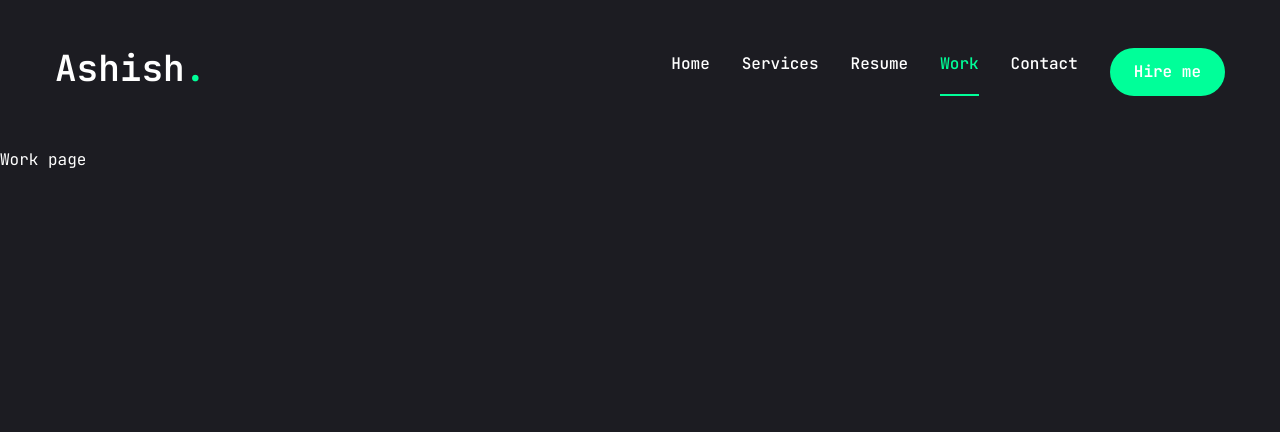
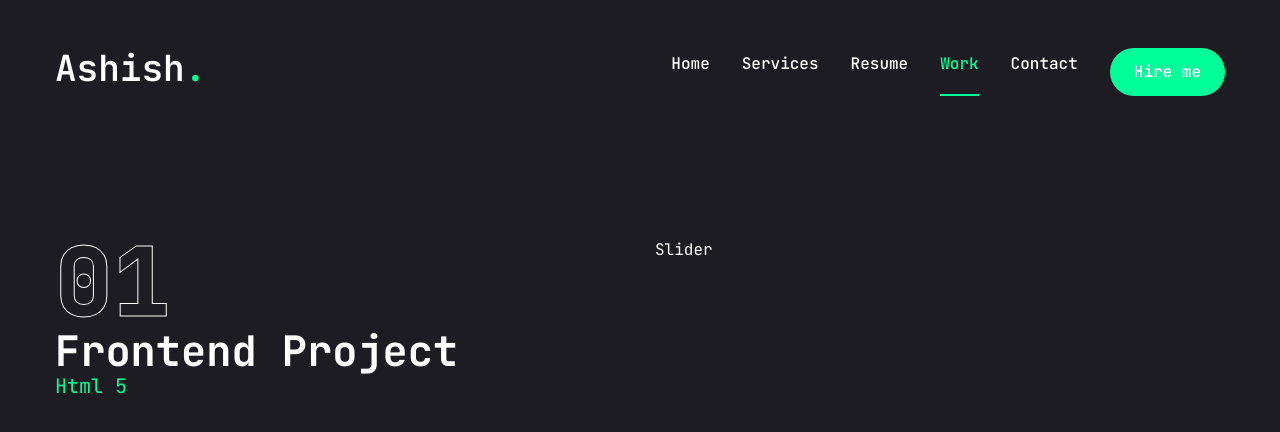
Before and after one commit to syntax2/ashish_portfolio, a Next.js app: page /work in a window 1280 px wide. Shown: the top 432 px of the page. Built offline with nearby package versions, Linux system fonts and the light colour scheme.

Commit message:
work page of portfolio

```diff
--- a/app/work/page.jsx
+++ b/app/work/page.jsx
@@ -1,5 +1,72 @@
+"use client";
+
+import { motion } from "framer-motion";
+import React, { useState } from "react";
+import { Swiper, SwiperSlide } from "swiper/react";
+import "swiper/css";
+
+import { BsArrowUpRight, BsGithub } from "react-icons/bs";
+import {
+  Tooltip,
+  TooltipContent,
+  TooltipProvider,
+  TooltipTrigger,
+} from "@/components/ui/tooltip";
+
+import Link from "next/link";
+import Image from "next/image";
+
+const projects = [
+  {
+    num: "01",
+    category: "frontend",
+    discription: "lorem24",
+    stack: [{ name: "Html 5" }],
+    image: "/assets/work/thumb1.png",
+    live: "",
+    github: "",
+  },
+];
+
 const Work = () => {
-    return <div>Work page </div>;
+  const [project, setProject] = useState(projects[0]);
+  return (
+    <motion.section
+      initial={{ opacity: 0 }}
+      animate={{ opacity: 1 }}
+      className="min-h-[80vh] flex flex-col justify-center py-12 xl:px-0"
+    >
+      <div className="container mx-auto">
+        <div className="flex flex-col xl:flex-row xl:gap-[30px]">
+          <div className="w-full xl:w-[50%] xl:h-[460px] flex flex-col xl:justify-between order-2 xl:order-none">
+            <div>
+              {/* outline num */}
+              <div className="text-8xl leading-none font-extrabold text-transparent text-outline">
+                {project.num}
+              </div>
+              {/* project category */}
+              <h2 className="text-[42px] font-bold leading-none text-white group-hover:text-accent transition-all duration-500 capitalize">
+                {project.category} project
+              </h2>
+              {/* project description */}
+              <p className="text-white/60">{project.description}</p>
+              {/* stack */}
+              <ul className="flex gap-4">
+                {project.stack.map((item, index) => {
+                  return (
+                    <li key={index} className="text-xl text-accent">
+                      {item.name}
+                    </li>
+                  );
+                })}
+              </ul>
+            </div>
+          </div>
+          <div className="w-full xl:w-[50%]">Slider</div>
+        </div>
+      </div>
+    </motion.section>
+  );
 };
 
 export default Work;
```
